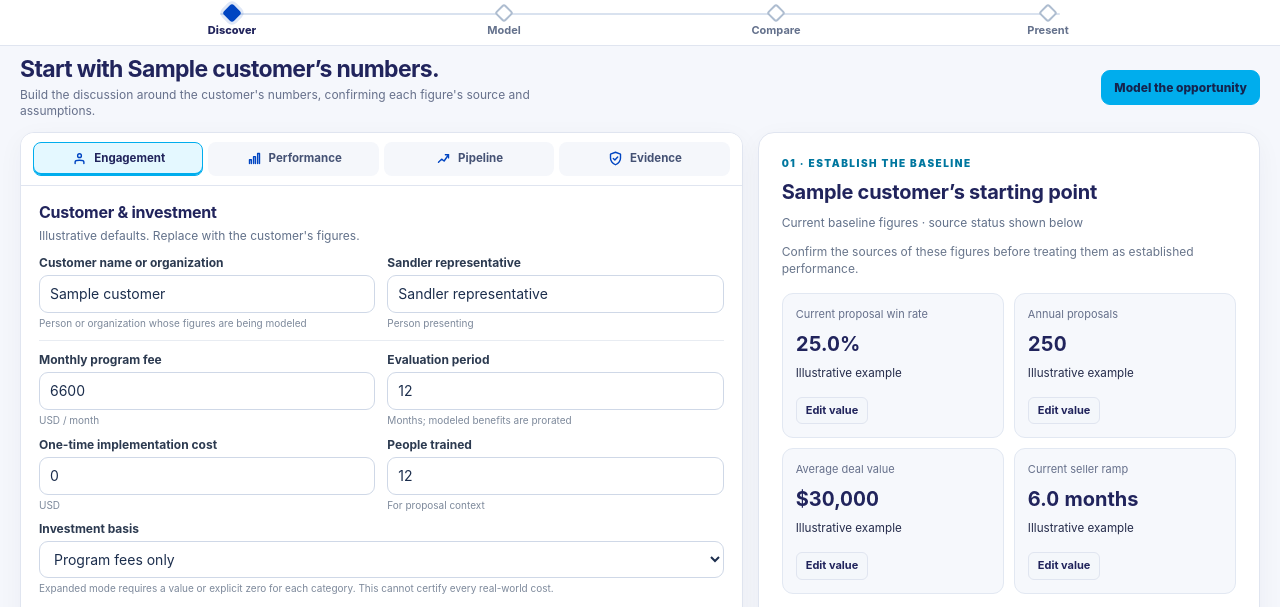
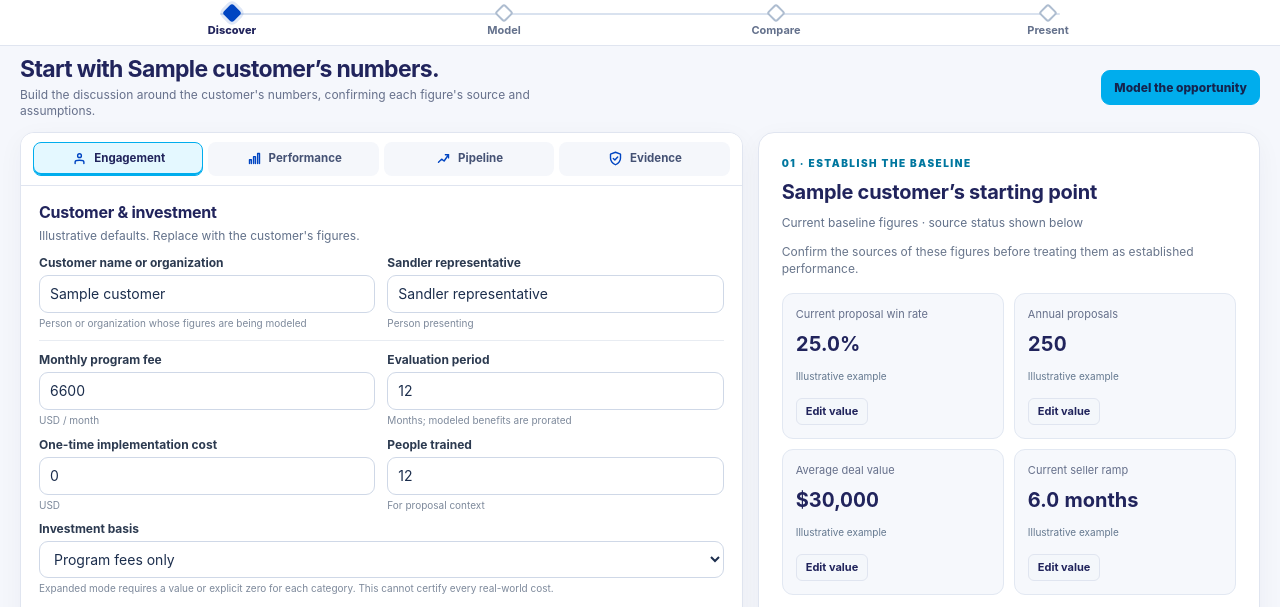
Before and after one commit to MythologIQ-Labs-LLC/sandler-roi, a website with bundled scripts: page index.html in a window 1280 px wide. Shown: the part 162-769 px from the top of the page. Built offline with nearby package versions, Linux system fonts and the light colour scheme.

Commit message:
style: keep baseline source labels compact and legible

```diff
--- a/src/workbench.css
+++ b/src/workbench.css
@@ -579,3 +579,5 @@ body[data-stage="present"] .journey{display:block}
 .baseline-point .edit-baseline:hover{background:#e3eef9}
 #intake-import-dialog #intake-preview{max-height:310px;overflow:auto;padding:10px 0}
 #intake-import-dialog #intake-preview p{margin:6px 0;overflow-wrap:anywhere}
+
+.baseline-point .baseline-source{display:block;color:#64788f;font-size:10px;line-height:1.25;margin-top:5px;overflow-wrap:anywhere}
```
